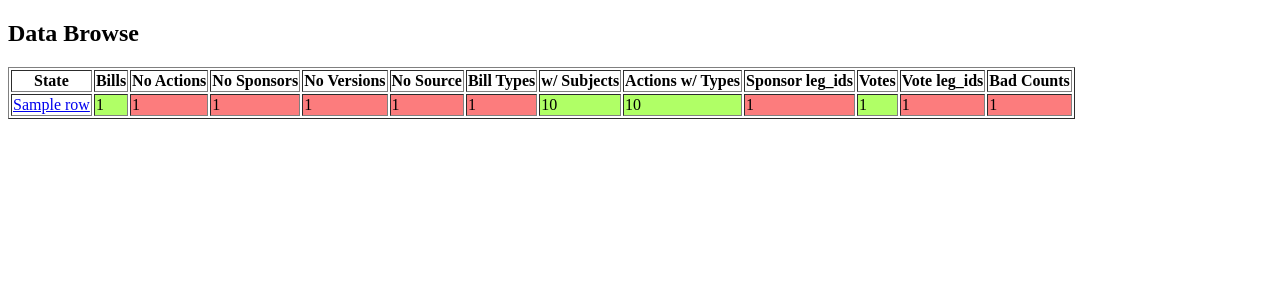
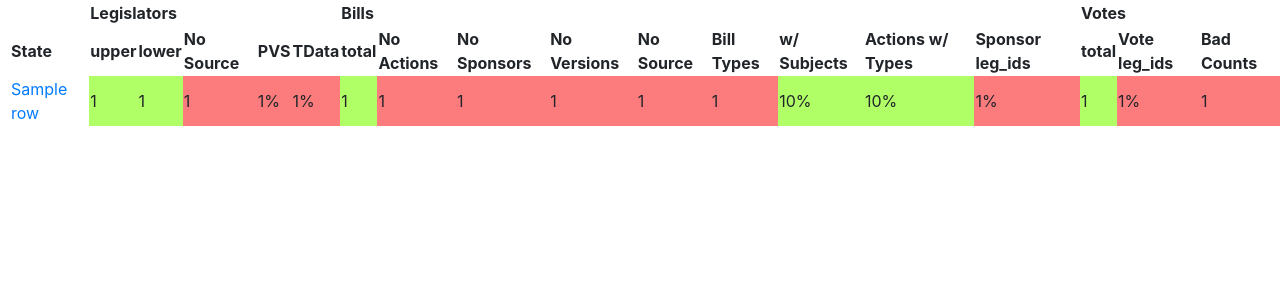
Before and after one commit to openstates/billy, a Django app: template billy/site/browse/templates/billy/index.html in a window 1280 px wide. Shown: the top 300 px of the page. Run offline with Django 3.2, Linux system fonts and the light colour scheme; the template is opened without the code that fills it: most values are stand-ins (such as "Sample title", 1, 10 or a date in 2020); some libraries are stand-ins or nearby versions.

Commit message:
WIP: browse updates

```diff
--- a/billy/site/browse/templates/billy/base.html
+++ b/billy/site/browse/templates/billy/base.html
@@ -2,15 +2,15 @@
 <html>
   <head>
       <title>{% block title %}Data Browse{% endblock %}</title>
+      <link rel="stylesheet" href="http://twitter.github.com/bootstrap/1.4.0/bootstrap.min.css">
+      <!--
       <style>
           dt { font-weight: bold; font-variant: small-caps; padding-right: 1.5em; }
       </style>
+      -->
   </head>
   <body>
-    <div id="header">
-
-    </div>
-    <div id="content">
+    <div class="row" id="content">
       {% block content %}{% endblock %}
     </div>
   </body>
--- a/billy/site/browse/templates/billy/index.html
+++ b/billy/site/browse/templates/billy/index.html
@@ -1,19 +1,33 @@
 {% extends "billy/base.html" %}
 
 {% block content %}
-<h2>Data Browse</h2>
-
 <style type="text/css">
     td.good { background-color: #b0ff66; }
     td.bad { background-color: #fc7c7d; }
     td.warning { background-color: #fcde7c; }
+    /* collapse sidebar margin */
+    .container-fluid > .content { margin-left: 10px; }
 </style>
 
-<table border=1>
+<div class="container-fluid">
+<div class="content">
+<table class="condensed-table bordered-table">
+    <thead>
+    <tr>
+        <th>&nbsp;</th>
+        <th colspan=5>Legislators</th>
+        <th colspan=9>Bills</th>
+        <th colspan=3>Votes</th>
     <tr>
         <th>State</th>
+        <!-- legislators -->
+        <th>upper</th>
+        <th>lower</th>
+        <th>No Source</th>
+        <th>PVS</th>
+        <th>TData</th>
         <!-- bills -->
-        <th>Bills</th>
+        <th>total</th>
         <th>No Actions</th>
         <th>No Sponsors</th>
         <th>No Versions</th>
@@ -23,14 +37,44 @@
         <th>Actions w/ Types</th>
         <th>Sponsor leg_ids</th>
         <!-- votes -->
-        <th>Votes</th>
+        <th>total</th>
         <th>Vote leg_ids</th>
         <th>Bad Counts</th>
     </tr>
-
+    </thead>
+    <tbody>
     {% for row in rows %}
     <tr>
         <td><a href="{{row.id}}/">{{row.name}}</a></td>
+        <!-- legislators -->
+        <td class="{{row.legislators.upper_active_count|yesno:"good,bad"}}">
+            {{row.legislators.upper_active_count}}</td>
+        <td class="{{row.legislators.lower_active_count|yesno:"good,bad"}}">
+            {{row.legislators.lower_active_count}}</td>
+        <td class="{{row.legislators.sourceless|length|yesno:"bad,good"}}">
+            {{row.legislators.sourceless|length}}</td>
+        <td
+            {% if row.legislators.votesmart_id < 75 %}
+            class="bad"
+            {% else %}
+                {% if row.legislators.votesmart_id < 95 %}
+                class="warning"
+                {% else %}
+                class="good"
+                {% endif %}
+            {% endif %}
+            >{{row.legislators.votesmart_id|floatformat}}%</td>
+        <td
+            {% if row.legislators.transparencydata_id < 75 %}
+            class="bad"
+            {% else %}
+                {% if row.legislators.transparencydata_id < 95 %}
+                class="warning"
+                {% else %}
+                class="good"
+                {% endif %}
+            {% endif %}
+            >{{row.legislators.transparencydata_id|floatformat}}%</td>
         <!-- bills -->
         <td class="{{row.bills.bill_count|yesno:"good,bad"}}">
             {{row.bills.bill_count}}</td>
@@ -48,16 +92,16 @@
             {% if not row.bills.have_subjects %}
             class="warning">---</td>
             {% else %}
-                {% if row.bills.have_subjects < .25 %}
+                {% if row.bills.have_subjects < 25 %}
                 class="bad"
                 {% else %}
-                    {% if row.bills.have_subjects < .9 %}
+                    {% if row.bills.have_subjects < 90 %}
                     class="warning"
                     {% else %}
                     class="good"
                     {% endif %}
                 {% endif %}
-                >{{row.bills.have_subjects|floatformat}}</td>
+                >{{row.bills.have_subjects|floatformat}}%</td>
             {% endif %}
         <td
             {% if row.bills.typed_actions < 25 %}
@@ -69,7 +113,7 @@
                 class="good"
                 {% endif %}
             {% endif %}
-            >{{row.bills.typed_actions|floatformat}}</td>
+            >{{row.bills.typed_actions|floatformat}}%</td>
         <td
             {% if row.bills.sponsors_with_leg_id < 75 %}
             class="bad"
@@ -80,7 +124,7 @@
                 class="good"
                 {% endif %}
             {% endif %}
-            >{{row.bills.sponsors_with_leg_id|floatformat}}</td>
+            >{{row.bills.sponsors_with_leg_id|floatformat}}%</td>
 
         <!-- votes -->
         <td class="{{row.bills.vote_count|yesno:"good,bad"}}">
@@ -95,10 +139,13 @@
                 class="good"
                 {% endif %}
             {% endif %}
-            >{{row.bills.rollcalls_with_leg_id|floatformat}}</td>
+            >{{row.bills.rollcalls_with_leg_id|floatformat}}%</td>
         <td class="{{row.bills.bad_vote_totals|length|yesno:"bad,good"}}">
             {{row.bills.bad_vote_totals|length}}</td>
     </tr>
     {% endfor %}
+    </tbody>
 </table>
+</div>
+</div>
 {% endblock %}
```
Also changed, not shown: billy/site/browse/templates/billy/state_index.html (+27 -8 lines), billy/site/browse/views.py (+9 -18 lines).
